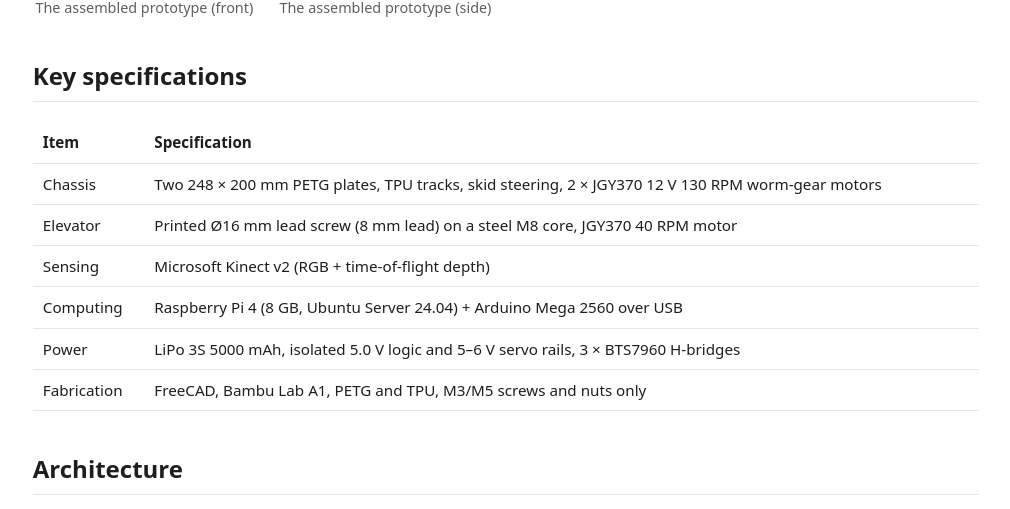
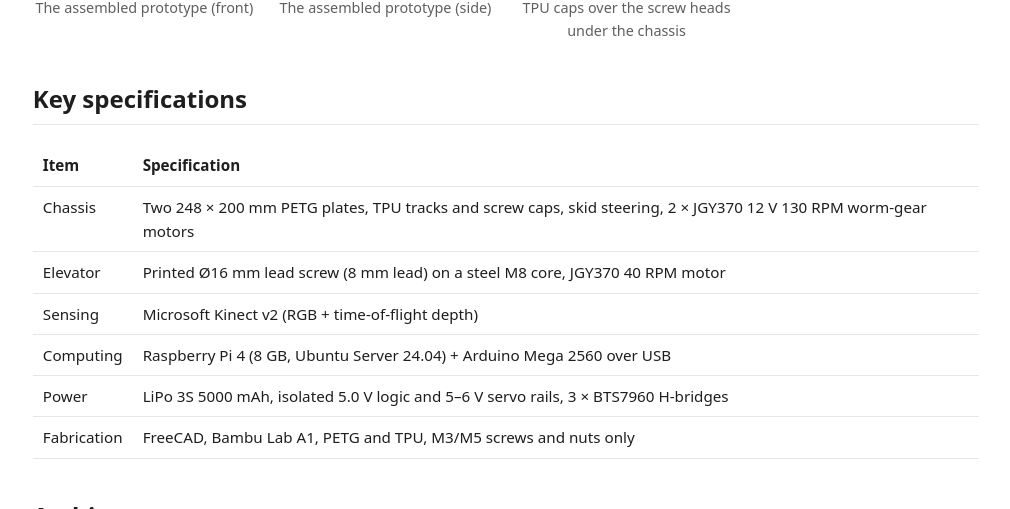
Before and after one commit to GHTassinari/CitrusHarvestingRobot, a plain HTML site: page docs/index.html in a window 1280 px wide. Shown: the part 2071-2580 px from the top of the page, without its empty margins (44-1054 px from the left). Drawn offline with Linux system fonts and the light colour scheme.

Commit message:
Add TPU screw caps for the bottom plate (parts 38a/38b)

```diff
--- a/docs/index.html
+++ b/docs/index.html
@@ -112,12 +112,13 @@
     <figure><img src="https://raw.githubusercontent.com/GHTassinari/CitrusHarvestingRobot/main/images/hopper-side.png" alt="Hopper with solenoid-locked door"><figcaption>Hopper with a solenoid-locked gravity door</figcaption></figure>
     <figure><img src="https://raw.githubusercontent.com/GHTassinari/CitrusHarvestingRobot/main/images/photo-front.jpg" alt="Photo of the assembled robot, front view"><figcaption>The assembled prototype (front)</figcaption></figure>
     <figure><img src="https://raw.githubusercontent.com/GHTassinari/CitrusHarvestingRobot/main/images/photo-side.jpg" alt="Photo of the assembled robot, side view"><figcaption>The assembled prototype (side)</figcaption></figure>
+    <figure><img src="https://raw.githubusercontent.com/GHTassinari/CitrusHarvestingRobot/main/images/screw-caps.png" alt="Bottom plate seen from below with TPU screw caps"><figcaption>TPU caps over the screw heads under the chassis</figcaption></figure>
   </div>
 
   <h2>Key specifications</h2>
   <table>
     <tr><th>Item</th><th>Specification</th></tr>
-    <tr><td>Chassis</td><td>Two 248 × 200 mm PETG plates, TPU tracks, skid steering, 2 × JGY370 12 V 130 RPM worm-gear motors</td></tr>
+    <tr><td>Chassis</td><td>Two 248 × 200 mm PETG plates, TPU tracks and screw caps, skid steering, 2 × JGY370 12 V 130 RPM worm-gear motors</td></tr>
     <tr><td>Elevator</td><td>Printed Ø16 mm lead screw (8 mm lead) on a steel M8 core, JGY370 40 RPM motor</td></tr>
     <tr><td>Sensing</td><td>Microsoft Kinect v2 (RGB + time-of-flight depth)</td></tr>
     <tr><td>Computing</td><td>Raspberry Pi 4 (8 GB, Ubuntu Server 24.04) + Arduino Mega 2560 over USB</td></tr>
```
Also changed, not shown: images/parts/38a_ScrewCap.png (added), images/parts/38b_ScrewCap_Double.png (added), images/screw-caps.png (added), 6 other files.
